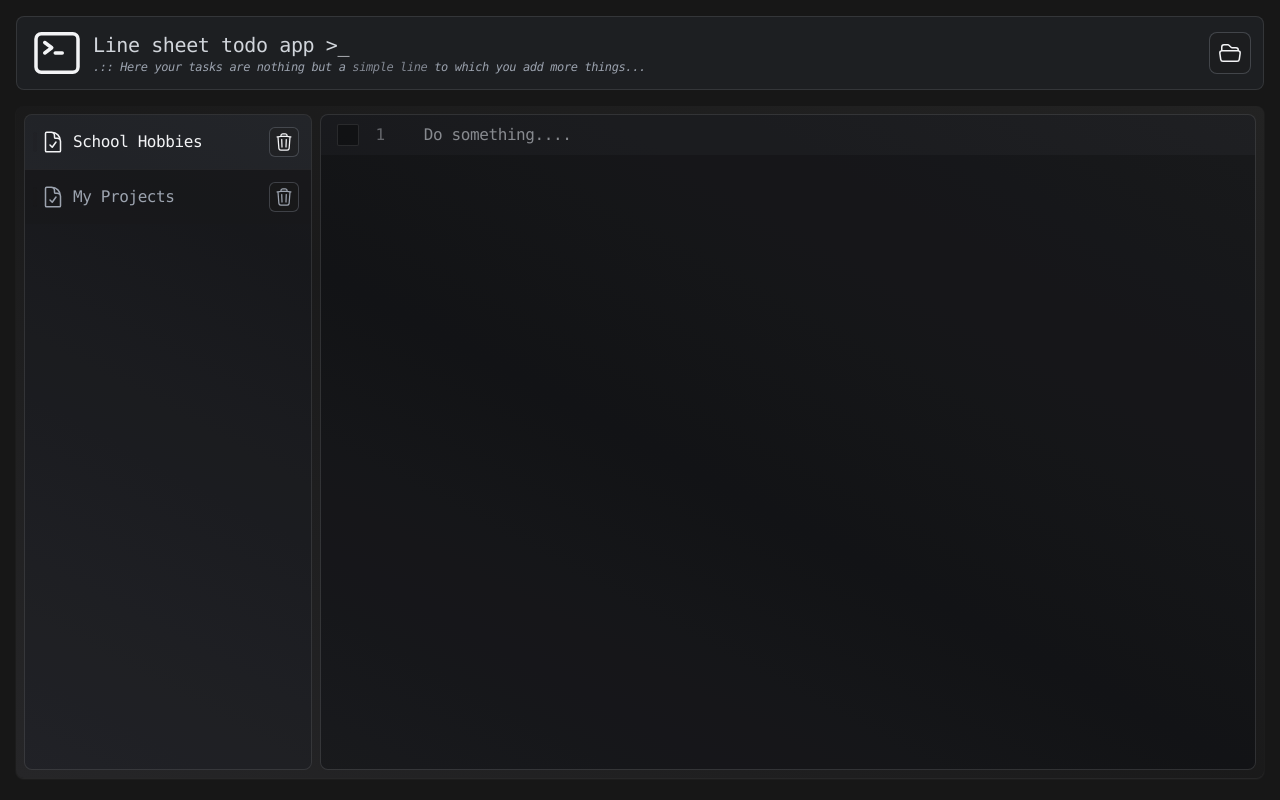
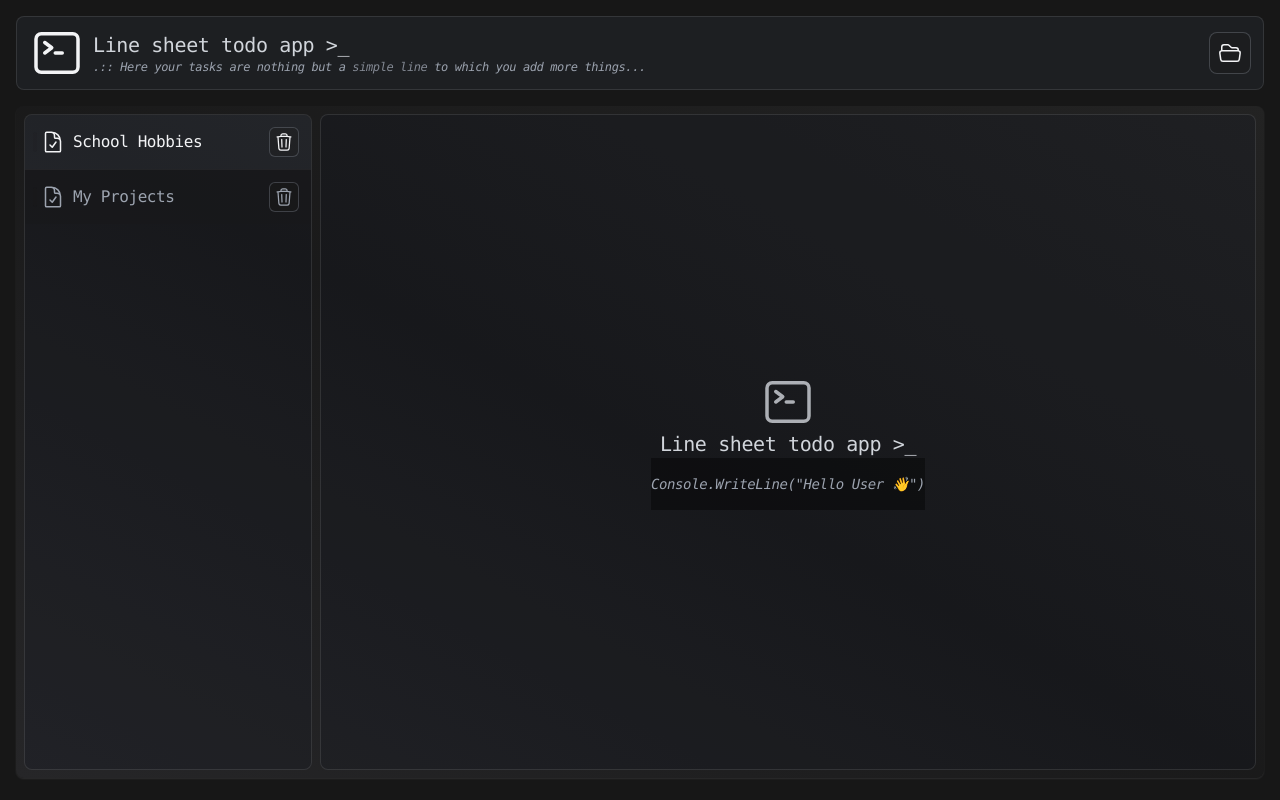
Before and after one commit to AmirMahdyJebreily/Line-sheet-ToDo-App, a Vue app in the folder line-sheet-todo-app/: page /0 in a window 1280 px wide. Built offline with nearby package versions, Linux system fonts and the light colour scheme.

Commit message:
Debug linesheet selecting

```diff
--- a/line-sheet-todo-app/src/components/App/Home/Tabs.vue
+++ b/line-sheet-todo-app/src/components/App/Home/Tabs.vue
@@ -21,6 +21,6 @@ const linesheets = GetAllLineSheets();
 <template>
     <div class="flex flex-col items-stretch justify-start scroll-py-4 h-full overflow-y-auto scroll-bar w-72 bg-gray-900/20 divide-y divide-white/5 border border-white/10 rounded-lg"
         @click="forceRerender()">
-        <Tab v-for="lineSheet in linesheets" :tabId="lineSheet.id" :title="lineSheet.name" :key="componentKey" />
+        <Tab v-for="lineSheet in linesheets" :tabId="lineSheet.id" :title="lineSheet.name" :key="componentKey + lineSheet.id" />
     </div>
 </template>
--- /dev/null
+++ b/line-sheet-todo-app/src/components/App/Home/TodoLines/Line.vue
@@ -0,0 +1,23 @@
+<script setup>
+import { ref } from 'vue';
+import Checkbox from './Utils/Checkbox.vue';
+
+
+const props = defineProps({
+    Id: Number,
+    Value: String,
+    Chacked: Boolean
+})
+
+const inputText = ref(props.Value);
+
+</script>
+
+<template>
+    <div class="flex items-stretch justify-start font-mono w-full px-4">
+        <Checkbox :Checked="props.Chacked"/>
+        <span class="opacity-50 pl-4 pr-2 w-[65.59px]">{{props.Id}}</span>
+        <input v-model="inputText" class="bg-transparent outline-none border-none w-full h-full px-3 opacity-75" type="text"
+            @keypress.enter="$emit('enter', inputText.value)" />
+    </div>
+</template>
--- a/line-sheet-todo-app/src/components/App/Home/TodoLines/Utils/Checkbox.vue
+++ b/line-sheet-todo-app/src/components/App/Home/TodoLines/Utils/Checkbox.vue
@@ -1,19 +1,30 @@
 <script setup>
 import { reactive } from 'vue'
 
+const props = defineProps({
+    Checked: Boolean
+})
+
 const checkBoxStateLogicManager = reactive({
-    state: 'deactive',
+    state: (props.Checked) ? 'active' : 'deactive',
     changeState() {
-        this.state = (this.state === 'deactive')? 'active' : 'deactive'
+        this.state = (this.state === 'deactive') ? 'active' : 'deactive'
     },
 
 })
+
+
+
 </script>
 
 <template>
-    <button class="justify-center items-center flex-none bg-black/30 w-[1.4rem] h-[1.4rem] max-h-[1.4rem] inline-flex rounded-sm border border-white/10 select-none hover:bg-zinc-900 transition-colors duration-300" @click="checkBoxStateLogicManager.changeState()">
-        <svg xmlns="http://www.w3.org/2000/svg" viewBox="0 0 20 20" fill="currentColor" class="w-4 h-4 opacity-95" v-show="checkBoxStateLogicManager.state === 'active'">
-            <path fill-rule="evenodd" d="M16.704 4.153a.75.75 0 01.143 1.052l-8 10.5a.75.75 0 01-1.127.075l-4.5-4.5a.75.75 0 011.06-1.06l3.894 3.893 7.48-9.817a.75.75 0 011.05-.143z" clip-rule="evenodd" />
-          </svg>
-    </button>
-</template>
+    <button
+        class="justify-center items-center flex-none bg-black/30 w-[1.4rem] h-[1.4rem] max-h-[1.4rem] inline-flex rounded-sm border border-white/10 select-none hover:bg-zinc-900 transition-colors duration-300"
+        @click="checkBoxStateLogicManager.changeState()">
+        <svg xmlns="http://www.w3.org/2000/svg" viewBox="0 0 20 20" fill="currentColor" class="w-4 h-4 opacity-95"
+            v-show="checkBoxStateLogicManager.state === 'active'">
+            <path fill-rule="evenodd"
+                d="M16.704 4.153a.75.75 0 01.143 1.052l-8 10.5a.75.75 0 01-1.127.075l-4.5-4.5a.75.75 0 011.06-1.06l3.894 3.893 7.48-9.817a.75.75 0 011.05-.143z"
+            clip-rule="evenodd" />
+    </svg>
+</button></template>
--- a/line-sheet-todo-app/src/scripts/LinesManager.js
+++ b/line-sheet-todo-app/src/scripts/LinesManager.js
@@ -5,7 +5,7 @@ export const storageKey = "jcs_lsh_todoslist"
 export const currentLineSheet = ref(-1);
 
 export let data = {
-    'lineSheets': [
+    lineSheets : [
         {
             id: 0,
             name: 'School Hobbies',
@@ -29,7 +29,7 @@ export let data = {
             Todos: [
                 {
                     id: 0,
-                    title: 'Some works to do...',
+                    title: 'Some works to do about my projects...',
                     checked: false,
                     addonAttrs: [
                         {
@@ -62,3 +62,9 @@ function Load() {
 export function setSelectedTab(id) {
     currentLineSheet.value = id;
 }
+
+export function getAllToDoLines(lineSheetId) {
+    console.log(lineSheetId);
+    console.log(data.lineSheets.find(c => c.id == lineSheetId));
+    return data.lineSheets.find(c => c.id == lineSheetId).Todos;
+}
--- a/line-sheet-todo-app/src/views/HomeView.vue
+++ b/line-sheet-todo-app/src/views/HomeView.vue
@@ -1,7 +1,33 @@
 <script setup>
+import { watch, ref } from 'vue';
+import { useRoute } from 'vue-router';
 import Tabs from '../components/App/Home/Tabs.vue';
-import Checkbox from '../components/App/Home/TodoLines/Utils/Checkbox.vue';
+import Line from '../components/App/Home/TodoLines/Line.vue';
+import { getAllToDoLines, currentLineSheet, setSelectedTab } from '../scripts/LinesManager';
+import TopbarIcon from "../components/icons/TopbarIcon.vue"
 
+const route = useRoute();
+
+const Lines = ref([]);
+const uiKey = ref(0)
+
+if (currentLineSheet.value === -1) {
+  setSelectedTab(route.params.id)
+}
+
+watch(currentLineSheet, () => {
+
+  Lines.value = getAllToDoLines(currentLineSheet.value);;
+  refUI()
+})
+
+function enterHandel(args) {
+  console.log("enter was pressed and get value : " + args);
+}
+
+function refUI() {
+  uiKey.value = (uiKey.value == 0) ? 1 : 0
+}
 
 </script>
 
@@ -11,23 +37,24 @@ import Checkbox from '../components/App/Home/TodoLines/Utils/Checkbox.vue';
       class="w-full bg-gradient-to-tr from-main to-white/5 via-main/20 h-full flex justify-center items-stretch rounded-lg m-auto shadow-sm shadow-gray-50/10 overflow-hidden p-2 gap-2">
       <Tabs />
       <section
-        class="flex-1 bg-gray-900/20 border border-white/10 rounded-lg font-mono text-gray-300/80 overflow-hidden py-2">
+        class="flex-1 bg-gray-900/20 border border-white/10 rounded-lg font-mono text-gray-300/80 overflow-hidden py-2" :key="uiKey">
 
         <!-- lines list -->
-        <div class="flex flex-col items-start justify-start pb-2">
-
-          <div class="flex items-center justify-start text px-4">
-
-            <Checkbox />
-            <span class="opacity-50 pl-4 pr-2 w-[65.59px]">1</span>
-            <p class="bg-transparent outline-none border-none w-full h-full px-3 opacity-75"> Do something....</p>
-          </div>
+        <div v-if="Lines.length > 0" class="flex flex-col items-start justify-start pb-2">
+          <Line v-for="line in Lines" :Id="line.id" :Value="line.title" :Chacked="line.checked" @enter="enterHandel" />
         </div>
 
-        <div class="w-full h-full flex items-start justify-start text px-4 bg-black/20">
-          <input class="bg-transparent outline-none border-none w-full align-middle px-3 opacity-75" type="text" />
+        <div v-else class="flex flex-col justify-center items-center w-full h-full p-4">
+          <TopbarIcon />
+          <h1 class="sm:text-xl text-lg text-gray-300">
+            Line sheet todo app <span class="">>_</span>
+          </h1>
+          <p class="text-sm bg-black/40 py-4 text-gray-400 italic hidden sm:block">Console.WriteLine("Hello User 👋")</p>
         </div>
 
+        <!-- <div class="w-full h-full flex items-start justify-start text px-4 bg-black/20">
+                <input class="bg-transparent outline-none border-none w-full align-middle px-3 opacity-75" type="text" />
+              </div> -->
 
       </section>
     </div>
```
